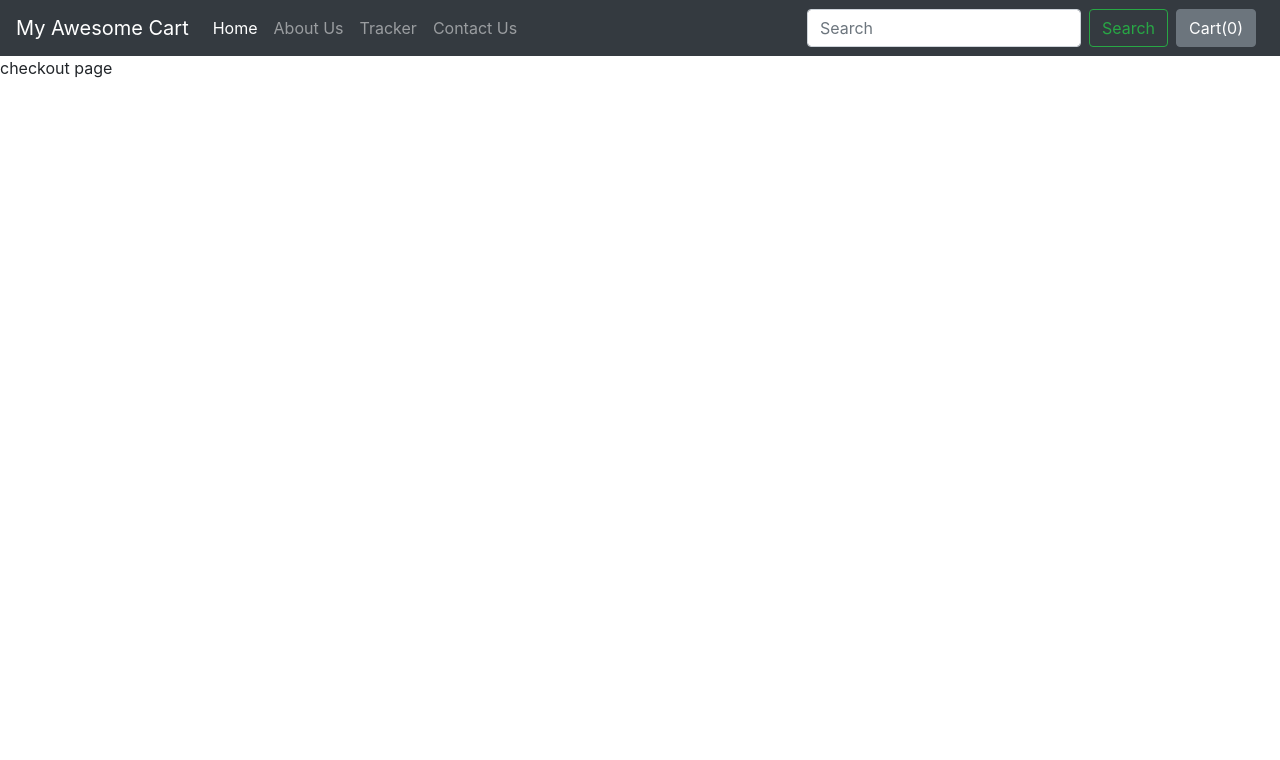
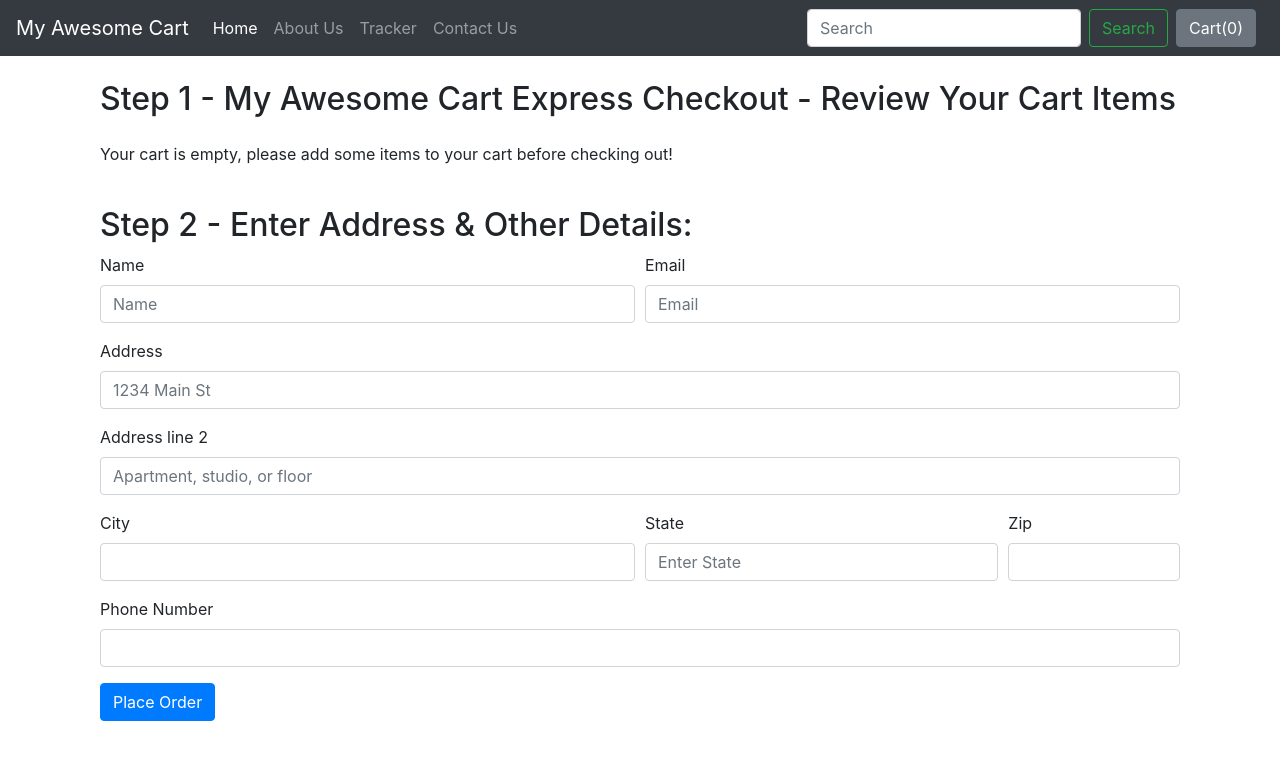
Before and after one commit to RahatGithub/myShop, a Django app: page /shop/checkout/ in a window 1280 px wide. Shown: the top 760 px of the page. Run offline with Django 3.2, Linux system fonts and the light colour scheme; some libraries are stand-ins or nearby versions.

Commit message:
Dynamic checkout page is ok

```diff
--- a/shop/templates/shop/checkout.html
+++ b/shop/templates/shop/checkout.html
@@ -1,6 +1,86 @@
 {% extends 'shop/basic.html' %}
+{% block title%} Checkout - My Awesome Cart{% endblock %}
+{% block body %}
+<div class="container">
+    <div class="col my-4">
+        <h2>Step 1 - My Awesome Cart Express Checkout - Review Your Cart Items</h2>
+        <div class="my-4">
+            <ul class="list-group" id="items">
+            </ul>
+        </div>
+    </div>
+    <div class="col my-4">
+        <h2>Step 2 - Enter Address & Other Details:</h2>
+        <form>
+            <div class="form-row">
+                <div class="form-group col-md-6">
+                    <label for="inputname">Name</label>
+                    <input type="name" class="form-control" id="inputname" placeholder="Name">
+                </div>
+                <div class="form-group col-md-6">
+                    <label for="inputEmail4">Email</label>
+                    <input type="email" class="form-control" id="inputEmail4" placeholder="Email">
+                </div>
+            </div>
+            <div class="form-group">
+                <label for="inputAddress">Address</label>
+                <input type="text" class="form-control" id="inputAddress" placeholder="1234 Main St">
+            </div>
+            <div class="form-group">
+                <label for="inputAddress2">Address line 2</label>
+                <input type="text" class="form-control" id="inputAddress2" placeholder="Apartment, studio, or floor">
+            </div>
+            <div class="form-row">
+                <div class="form-group col-md-6">
+                    <label for="inputCity">City</label>
+                    <input type="text" class="form-control" id="inputCity">
+                </div>
+                <div class="form-group col-md-4">
+                    <label for="inputState">State</label>
+                    <input type="text" class="form-control" id="inputAddress2" placeholder="Enter State">
+                </div>
+                <div class="form-group col-md-2">
+                    <label for="inputZip">Zip</label>
+                    <input type="text" class="form-control" id="inputZip">
+                </div>
+            </div>
+            <div class="form-group">
+                <label for="inputZip">Phone Number</label>
+                <input type="tel" class="form-control" id="inputPhone">
+            </div>
+            <button type="submit" class="btn btn-primary">Place Order</button>
+        </form>
+    </div>
+</div>
+{% endblock %}
 
 
-{% block title %} checkout {% endblock %}
 
-{% block body %} checkout page {% endblock %}
+{% block js %}
+    <script>
+        if (localStorage.getItem('cart') == null) {
+            var cart = {};
+        }
+        else {
+            cart = JSON.parse(localStorage.getItem('cart'));
+        }
+        var sum = 0;
+        if ($.isEmptyObject(cart)) {
+            //if object is empty
+            mystr = `<p>Your cart is empty, please add some items to your cart before checking out!</p>`
+            $('#items').append(mystr);
+        } else {
+            for (item in cart) {
+                let name = cart[item][1];
+                let qty = cart[item][0];
+                sum = sum + qty;
+                mystr = `<li class="list-group-item d-flex justify-content-between align-items-center">
+                            ${name}
+                            <span class="badge badge-primary badge-pill">${qty}</span>
+                        </li>`
+                $('#items').append(mystr);
+            }
+        }
+        document.getElementById('cart').innerHTML = sum;
+    </script>
+{% endblock %}
```
Also changed, not shown: shop/templates/shop/index.html (+41 -25 lines), db.sqlite3.
